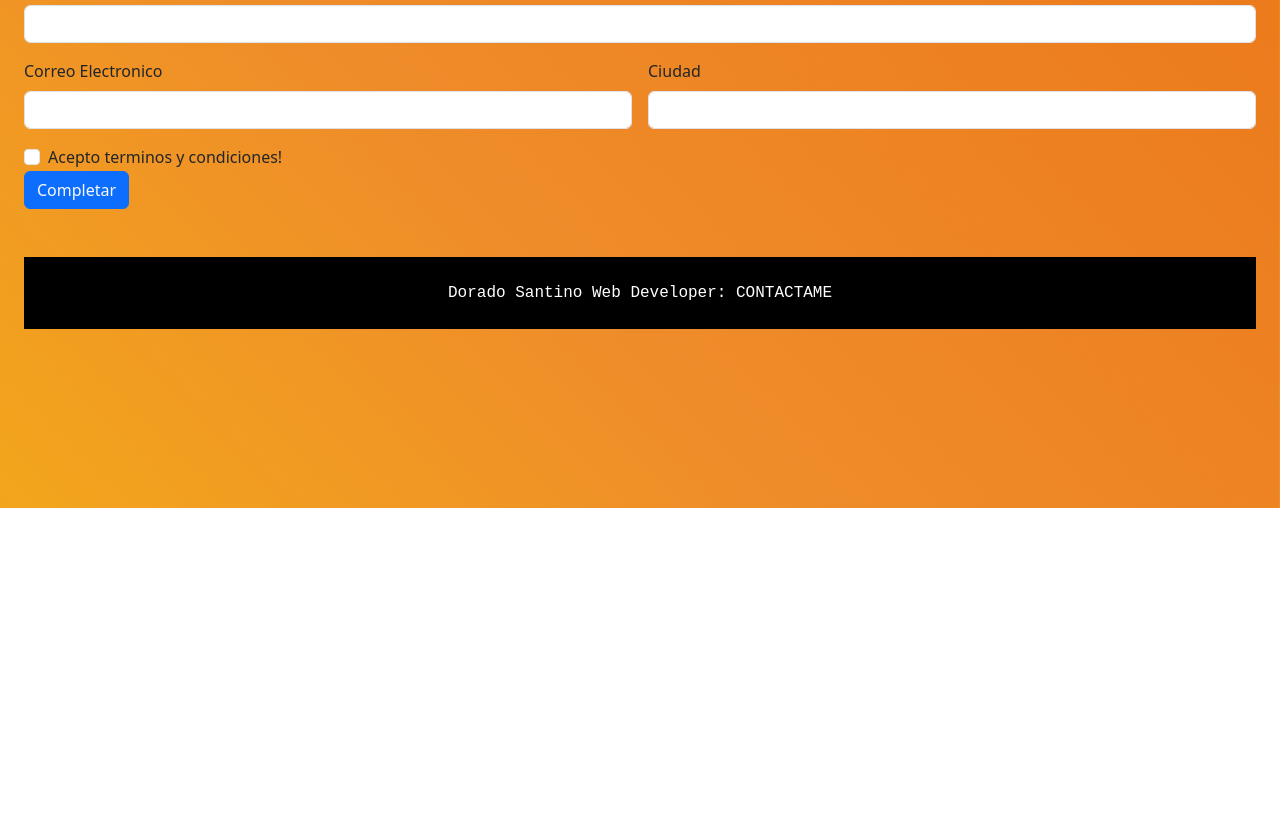
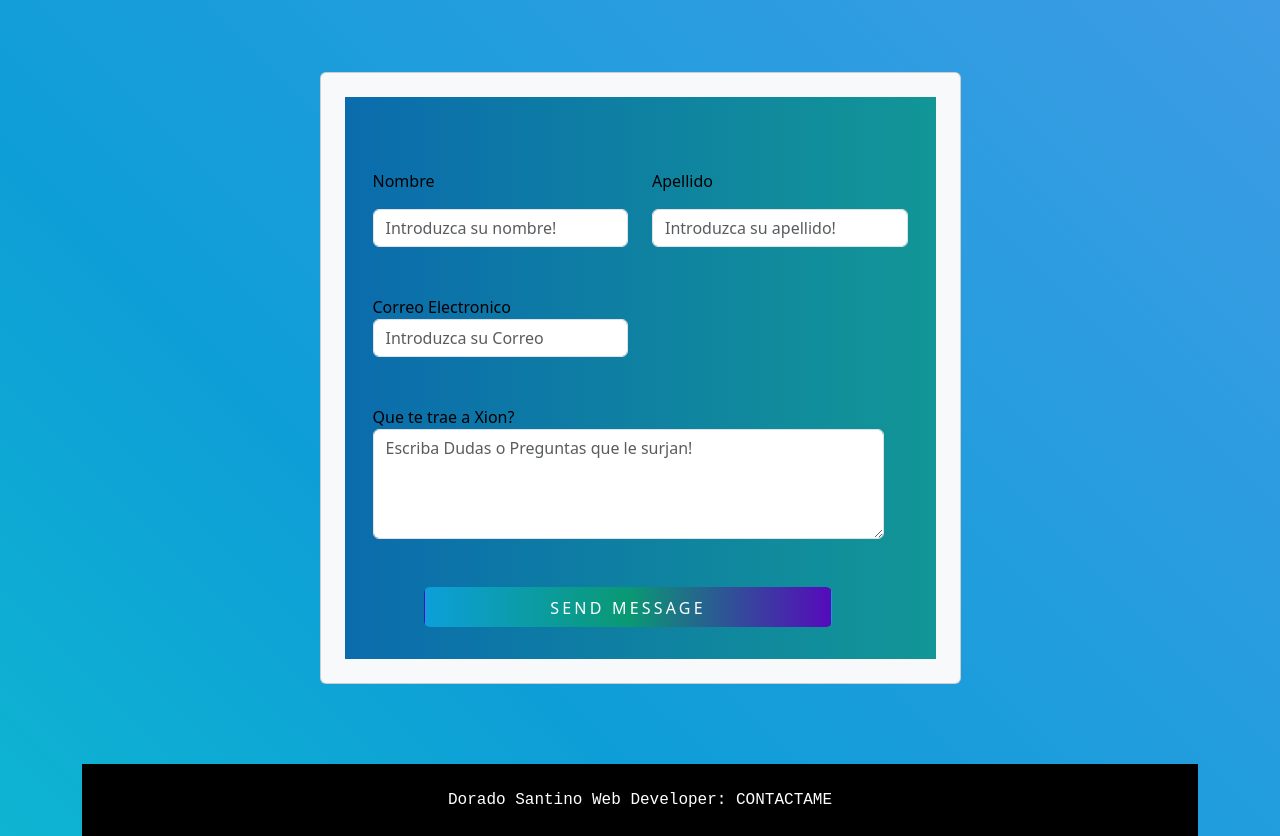
Before and after one commit to stdorado/Tercera-entrega-dorado, a plain HTML site: page html/contacto-Xionnetix.html in a window 1280 px wide. Shown: the part 292-1128 px from the top of the page. Before the commit the page ends 800 px from the top, so only its background shows below. Drawn offline with nearby package versions, Linux system fonts and the light colour scheme.

Commit message:
Add files via upload

```diff
--- a/html/contacto-Xionnetix.html
+++ b/html/contacto-Xionnetix.html
@@ -1,8 +1,8 @@
 <html lang="en">
   <head>
-    <meta charset="UTF-8">
-    <meta http-equiv="X-UA-Compatible" content="IE=edge">
-    <meta name="viewport" content="width=device-width, initial-scale=1.0">
+    <meta charset="UTF-8" />
+    <meta http-equiv="X-UA-Compatible" content="IE=edge" />
+    <meta name="viewport" content="width=device-width, initial-scale=1.0" />
     <meta name="description" content="Desarrollador web y Diseñador grafico" />
     <meta name="keywords" content="PROGRAMACION, DESARROLLO WEB , DISEÑO" />
     <link
@@ -12,84 +12,145 @@
     />
 
     <!-- bootsrap -->
-    <link href="https://cdn.jsdelivr.net/npm/bootstrap@5.3.0-alpha1/dist/css/bootstrap.min.css" rel="stylesheet" integrity="sha384-GLhlTQ8iRABdZLl6O3oVMWSktQOp6b7In1Zl3/Jr59b6EGGoI1aFkw7cmDA6j6gD" crossorigin="anonymous">
+    <link
+      href="https://cdn.jsdelivr.net/npm/bootstrap@5.3.0-alpha1/dist/css/bootstrap.min.css"
+      rel="stylesheet"
+      integrity="sha384-GLhlTQ8iRABdZLl6O3oVMWSktQOp6b7In1Zl3/Jr59b6EGGoI1aFkw7cmDA6j6gD"
+      crossorigin="anonymous"
+    />
     <!-- Aos -->
-    <link href="https://unpkg.com/aos@2.3.1/dist/aos.css" rel="stylesheet">
+    <link href="https://unpkg.com/aos@2.3.1/dist/aos.css" rel="stylesheet" />
     <!-- CSS/sass -->
-    <link rel="stylesheet" href="../css/style.css">
+    <link rel="stylesheet" href="../css/style.css" />
     <title>Xionnetix - Contacto</title>
   </head>
   <body>
-
     <!-- BARRA NAVEGACION -->
     <nav class="navbar">
       <div class="container-fluid">
-    <button class="navbar-toggler" type="button" data-bs-toggle="collapse" data-bs-target="#navbarNavDropdown" aria-controls="navbarNavDropdown" aria-expanded="false" aria-label="Toggle navigation">
+        <button
+          class="navbar-toggler"
+          type="button"
+          data-bs-toggle="collapse"
+          data-bs-target="#navbarNavDropdown"
+          aria-controls="navbarNavDropdown"
+          aria-expanded="false"
+          aria-label="Toggle navigation"
+        >
           <span class="navbar-toggler-icon"></span>
         </button>
         <div class="collapse navbar-collapse" id="navbarNavDropdown">
           <ul class="navbar-nav">
             <li class="nav-item">
-          <a class="nav-link " aria-current="page" href="/index.html">Home</a>
+              <a class="nav-link" aria-current="page" href="/index.html">Home</a>
             </li>
             <li class="nav-item">
-          <a class="nav-link" href="/html/portafolio-Xionnetix.html">Tecnologias</a>
+              <a class="nav-link" href="/html/portafolio-Xionnetix.html"
+                >Tecnologias</a
+              >
             </li>
             <li class="nav-item">
               <a class="nav-link" href="/html/acerca-Xionnetix.html">Acerca</a>
             </li>
             <li class="nav-item">
-          <a class="nav-link " href="/html/servicios-Xionnetix.html">Servicios</a>
+              <a class="nav-link" href="/html/servicios-Xionnetix.html"
+                >Servicios</a
+              >
             </li>
             <li class="nav-item">
-          <a class="nav-link" href="/html/contacto-Xionnetix.html">Contacto</a>
+              <a class="nav-link" href="/html/contacto-Xionnetix.html"
+                >Contacto</a
+              >
             </li>
           </ul>
         </div>
       </div>
     </nav>
+<!-- formulario -->
+    <div class="container">
+      <div class="text-center mt-5">
+        <h1>Contactame!</h1>
+      </div>
 
-  <!-- formulario -->
-  <form class="row g-3 needs-validation mb-4 p-4 mt-5"  >
-    <div class="col">
-      <label for="validationCustom01" class="form-label">Nombre</label>
-      <input type="text" class="form-control" id="validationCustom01">
+      <div class="row">
+        <div class="col-lg-7 mx-auto">
+          <div class="card mt-2 mx-auto p-4 bg-light">
+            <div class="card-body bg">
+              <div class="container">
+                <form id="contact-form" role="form">
+                  <div class="controls">
+                    <div class="row">
+                      <div class="col-md-6">
+                        <div class="form-group">
+                          <label class="mb-3" for="form_name">Nombre</label>
+                          <input
+                            id="form_name"
+                            type="text"
+                            name="name"
+                            class="form-control mb-5"
+                            placeholder="Introduzca su nombre!"
+                          />
+                        </div>
+                      </div>
+                      <div class="col-md-6">
+                        <div class="form-group">
+                          <label class="mb-3" for="form_lastname">Apellido</label>
+                          <input
+                            id="form_lastname"
+                            type="text"
+                            name="surname"
+                            class="form-control mb-5"
+                            placeholder ="Introduzca su apellido!"
+                          />
+                        </div>
+                      </div>
+                    </div>
+                    <div class="row">
+                      <div class="col-md-6">
+                        <div class="form-group mb-5">
+                          <label for="form_email">Correo Electronico</label>
+                          <input
+                            id="form_email"
+                            type="email"
+                            name="email"
+                            class="form-control"
+                            placeholder="Introduzca su Correo"
+                        </div>
+                      </div>
+                    </div>
+                    <div class="row">
+                      <div class="col-md-12">
+                        <div class="form-group mb-5">
+                          <label for="form_message">Que te trae a Xion?</label>
+                          <textarea
+                            id="form_message"
+                            name="message"
+                            class="form-control"
+                            placeholder="Escriba Dudas o Preguntas que le surjan!"
+                            rows="4"
+                          ></textarea>
+                        </div>
+                      </div>
+                      <div class="col-md-12 text-center">
+                        <input
+                          type="submit"
+                          class="btn  enviar pt-2 btn-block"
+                          value="Send Message"
+                        />
 
                       </div>
-    <div class="col-12">
-      <label for="validationCustom02" class="form-label">Apellido
-      </label>
-      <input type="text" class="form-control" id="validationCustom02">
-    </div>
-    <div class="col ">
-      <label for="validationCustomUsername" class="form-label">Correo Electronico</label>
-      <div class="input-group has-validation">
-        <input type="text" class="form-control" id="validationCustomUsername" aria-describedby="inputGroupPrepend" required>
                     </div>
                   </div>
-    <div class="col">
-      <label for="validationCustom03" class="form-label">Ciudad</label>
-      <input type="text" class="form-control">
+                </form>
               </div>
-    <div class="col-12 ">
-      <div class="form-check">
-        <input class="form-check-input" type="checkbox" value="" id="invalidCheck" required>
-        <label class="form-check-label" for="invalidCheck">
-          Acepto terminos y condiciones!
-        </label>
             </div>
-    <div class="col-12 mb-5">
-      <button class="btn btn-primary text-light" type="submit">Completar</button>
           </div>
-  </form>
-
-
-
-
-
+        </div>
+      </div>
+    </div>
 
     <!-- footer -->
-<footer>
+    <footer class="pie">
       <footer class="text-center text-white">
         <div class="container m-3"></div>
         <div class="text-center p-4 bg-black">
@@ -98,9 +159,12 @@
         </div>
       </footer>
     </footer>
-
     <!-- scripts -->
-    <script src="https://cdn.jsdelivr.net/npm/bootstrap@5.3.0-alpha1/dist/js/bootstrap.bundle.min.js" integrity="sha384-w76AqPfDkMBDXo30jS1Sgez6pr3x5MlQ1ZAGC+nuZB+EYdgRZgiwxhTBTkF7CXvN" crossorigin="anonymous"></script>
+    <script
+      src="https://cdn.jsdelivr.net/npm/bootstrap@5.3.0-alpha1/dist/js/bootstrap.bundle.min.js"
+      integrity="sha384-w76AqPfDkMBDXo30jS1Sgez6pr3x5MlQ1ZAGC+nuZB+EYdgRZgiwxhTBTkF7CXvN"
+      crossorigin="anonymous"
+    ></script>
     <script src="https://unpkg.com/aos@2.3.1/dist/aos.js"></script>
   </body>
 </html>
--- /dev/null
+++ b/scss/_formulario.scss
@@ -0,0 +1,26 @@
+h1 {
+    margin-bottom: 8%;
+    margin-top: 2%;
+}
+
+label {
+    color: #000000;
+}
+.enviar {
+    color: white;
+    font-weight: 300;
+    text-transform: uppercase;
+    letter-spacing: 0.2em;
+    width: 80%;
+    background: linear-gradient( to right, rgb(12, 159, 218),rgb(10, 153, 115),rgb(86, 10, 187));
+
+    }
+.card{
+	margin-left: 10%;
+	margin-right: 10%;
+    margin-bottom: 10%;
+}
+
+.bg{
+    background: linear-gradient(to right, rgb(11, 108, 173),rgb(18, 150, 150));
+}
--- a/scss/_seccion1.scss
+++ b/scss/_seccion1.scss
@@ -31,7 +31,7 @@ margin-top: 10%;
     position: relative;
     padding: 1% ;
     text-decoration: none;
-    background-color: rgb(18, 32, 81);
+    background-color: rgb(9, 18, 50);
     overflow: hidden;
     z-index: 1;
     border-radius: 5vh;
@@ -43,7 +43,7 @@ margin-top: 10%;
         height: 200%;
         left: 0;
         top: -200%;
-        background-color: rgb(198, 32, 32);
+        background-color: rgb(77, 252, 135);
         border-radius: 50%;
         transition: all 0.6s ease;
         z-index: -1;
--- a/scss/style.scss
+++ b/scss/style.scss
@@ -1,6 +1,7 @@
 @import "_seccion1.scss";
 @import "_portafolio.scss";
 @import "_servicios.scss";
+@import "_formulario.scss";
 
 
 
@@ -18,9 +19,9 @@
 }
 @mixin fondo{
 
-        background: linear-gradient(45deg, #d9f926, #f8cf06,#ef8c2a,#e8670c);
+        background: linear-gradient(45deg, #0eecc3, #0e9ed7,#5e9aee,#46ebc4);
         background-size: 300% 300%;
-        animation: color 10s ease-in-out infinite;
+        animation: color 6s ease-in-out infinite;
 
 @keyframes color{
     0%{
```
Also changed, not shown: html/acerca-Xionnetix.html (+1 -1 lines), html/portafolio-Xionnetix.html (+1 -1 lines), html/servicios-Xionnetix.html (+3 -2 lines), index.html (+4 -4 lines), css/style.css, 1 other file. Lines whose indentation alone changed are shown as unchanged.
